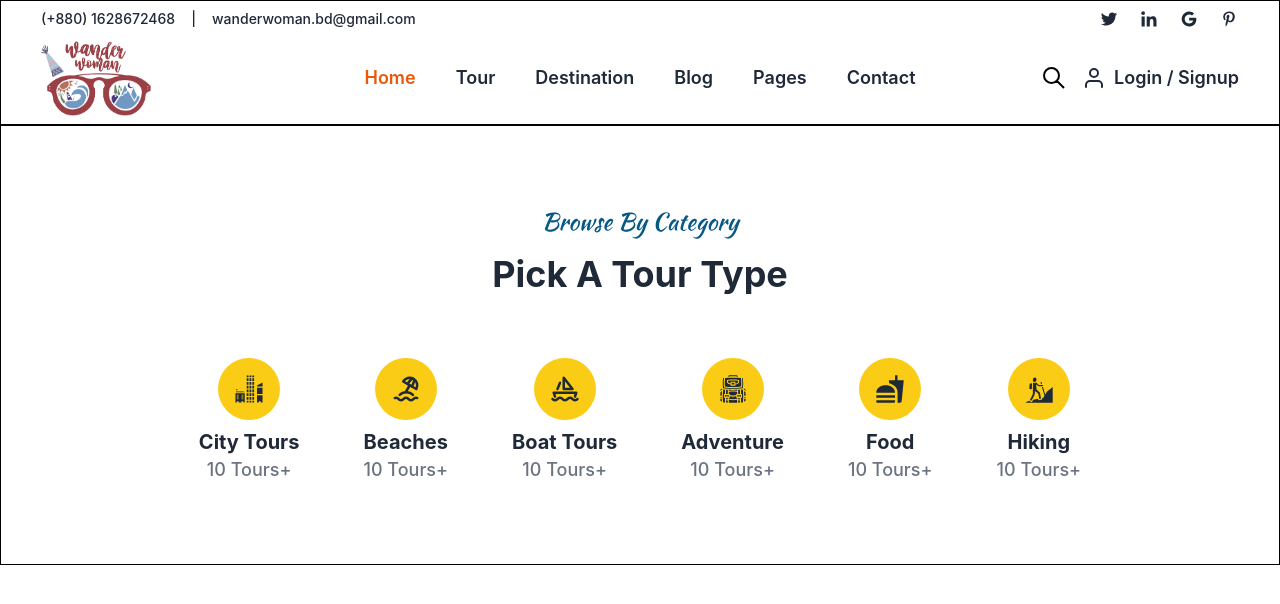
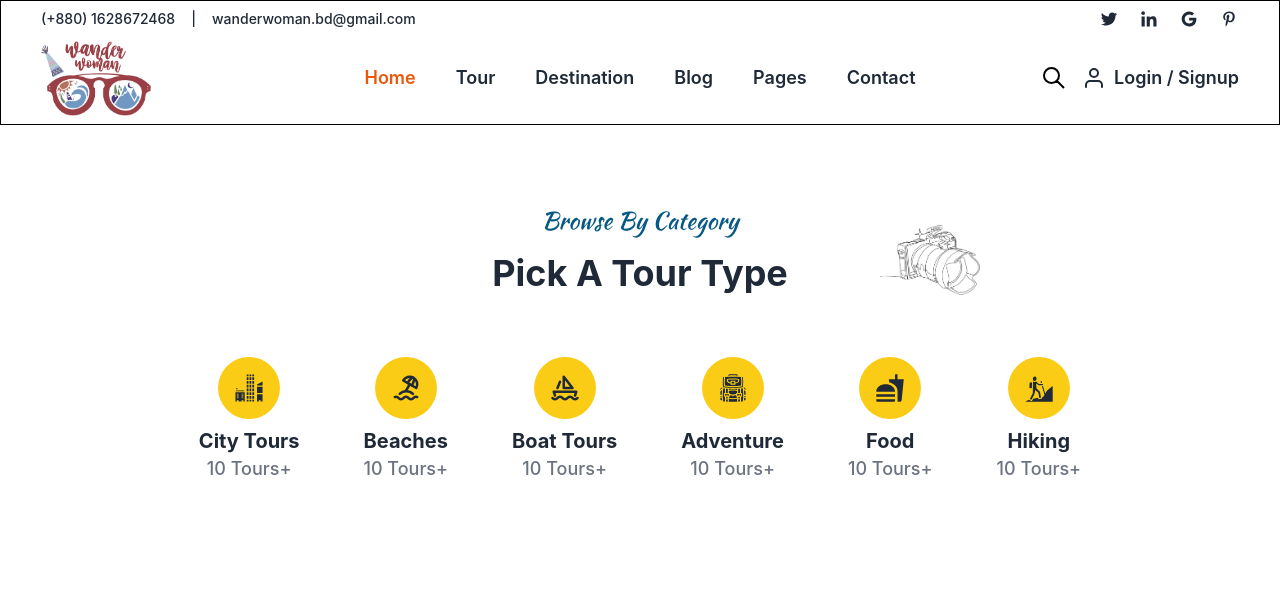
Before and after one commit to tantaana/wander_woman_client, a React (Create React App) app: page / in a window 1280 px wide. Shown: the top 604 px of the page. Built offline with nearby package versions, Linux system fonts and the light colour scheme.

Commit message:
browse by category is done

```diff
--- a/src/Components/Homepage/BrowseByCategory/BrowseByCategory.js
+++ b/src/Components/Homepage/BrowseByCategory/BrowseByCategory.js
@@ -5,9 +5,11 @@
 import { TbBeach, TbSailboat } from "react-icons/tb";
 import { MdFastfood } from "react-icons/md";
 
+import camera from "../../../Assets/BrowseByCategory/camera.png";
+
 const BrowseByCategory = () => {
   return (
-    <div className="py-[80px] border border-black">
+    <div className="py-[80px] relative">
       <h2
         className={`${styles.browseCategory} text-center text-2xl text-sky-800 mb-4`}
       >
@@ -15,6 +17,13 @@
       </h2>
 
       <h2 className="text-center text-4xl font-bold mb-16">Pick A Tour Type</h2>
+
+      <img
+        src={camera}
+        className="w-[100px] absolute top-[100px] right-[100px] lg:right-[200px] xl:right-[300px] 2xl:right-[400px]"
+        alt=""
+        srcset=""
+      />
 
       <div className="flex justify-center items-center gap-16">
         <div className="flex flex-col items-center">
```
Also changed, not shown: src/Assets/BrowseByCategory/camera.png (added).
